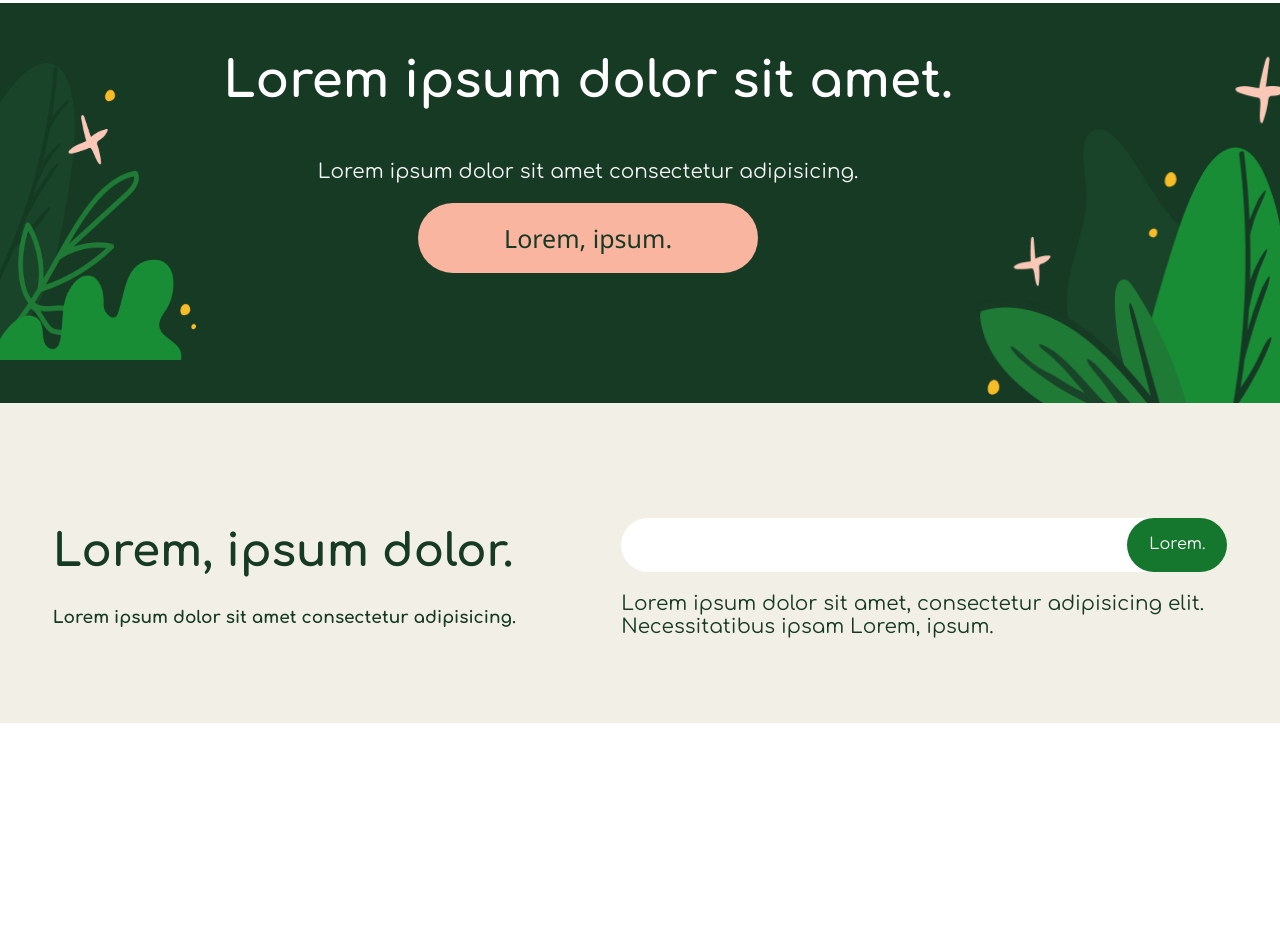
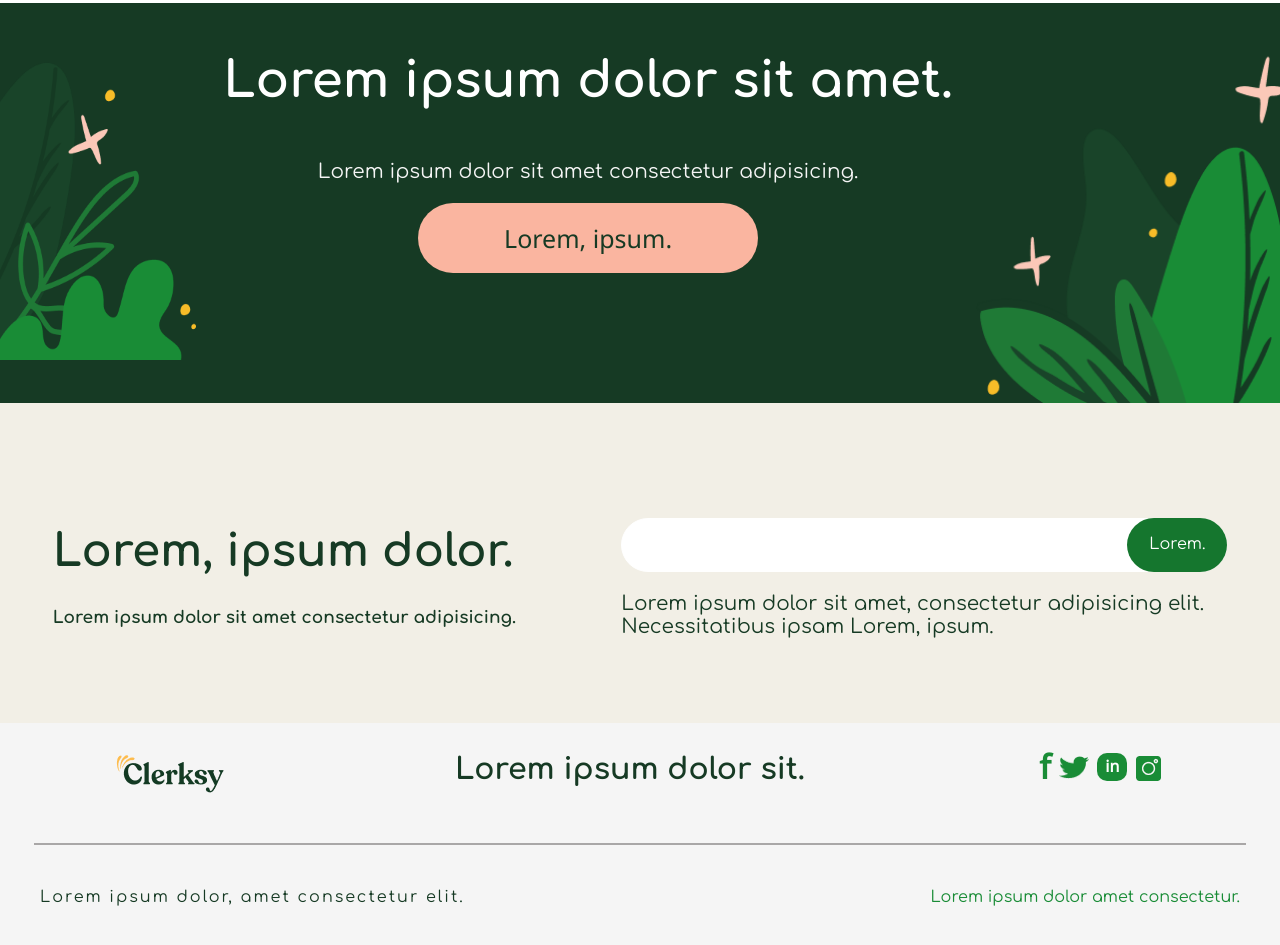
Before and after one commit to Gayratjons/clersky, a plain HTML site: page index.html in a window 1280 px wide. Shown: the part 5785-6730 px from the top of the page. Before the commit the page ends 6524 px from the top, so only its background shows below. Drawn offline with Linux system fonts and the light colour scheme.

Commit message:
Finished

```diff
--- a/css/styles.css
+++ b/css/styles.css
@@ -363,3 +363,69 @@ justify-content: center;
 .inp_main {
 	margin-top: 50px;
 }
+.upftr {
+	display: flex;
+	width: auto;
+	justify-content: space-around;
+	padding-top: 30px;
+}
+.footer{
+	width: auto;
+	height: 30vh;
+	background-color: #f5f5f5;;
+}
+.footerp{
+	font-size: 30px;
+	color:#163A24;
+	font-family: 'Comfortaa';
+	font-weight: bold;
+	margin-top: 0px;
+}
+.clersky{
+	width: 110px;
+	height: 42px;
+}
+.f{
+	font-size: 33px;
+	font-weight: bolder;
+	color: #198C36;
+	margin-top: -5px;
+}
+.divus{
+	display: flex;
+	width: 130px;
+	height: 40px;
+	justify-content: space-around;
+}
+.twitter{
+	width: 30px;
+	height: 23px;
+	margin-top: 3px;
+}
+.divin{
+	width: 30px;
+	height: 28px;
+	background-color: #198c36;
+	border-radius: 10px;
+	color: white;
+	display: flex;
+	justify-content: center;
+	align-items: center;
+	font-weight: bold;
+}
+.downftr{
+	display: flex;
+	width: 1200px;
+	margin-left: auto;
+	margin-right: auto;
+	justify-content: space-between;
+}
+.dp{
+	color: #163A24;
+	font-family: 'Comfortaa';
+	letter-spacing: 2px;
+}
+.dp1{
+	color: #198C36;
+	font-family: 'Comfortaa';
+}
--- a/index.html
+++ b/index.html
@@ -245,7 +245,22 @@
 		</div>
 		<div class="footer">
 			<div class="upftr">
-				<p></p>
+				<img class="clersky" src="img/Frame.png" alt="">
+				<b><p class="footerp">Lorem ipsum dolor sit.</p></b>
+				<div class="divus">
+					<p class="f">f</p>
+					<img class="twitter" src="Vector.png" alt="">
+					<div class="divin">in</div>
+					<img style="width: 25px;height: 25px; margin-top: 3px;" src="Frame.png" alt="">
+				</div>
+			</div>
+			<br>
+			<hr style="width: 1210px; border: 1px solid
+			rgba(163, 160, 160, 0.684); background-color: rgba(128, 128, 128, 0.519);">
+			<br>
+			<div class="downftr">
+				<p class="dp">Lorem ipsum dolor, amet consectetur elit.</p>
+				<p class="dp1">Lorem ipsum dolor amet consectetur.</p>
 			</div>
 		</div>
 	</body>
```
Also changed, not shown: Frame.png (added), Vector.png (added), img/Frame.png (added).
